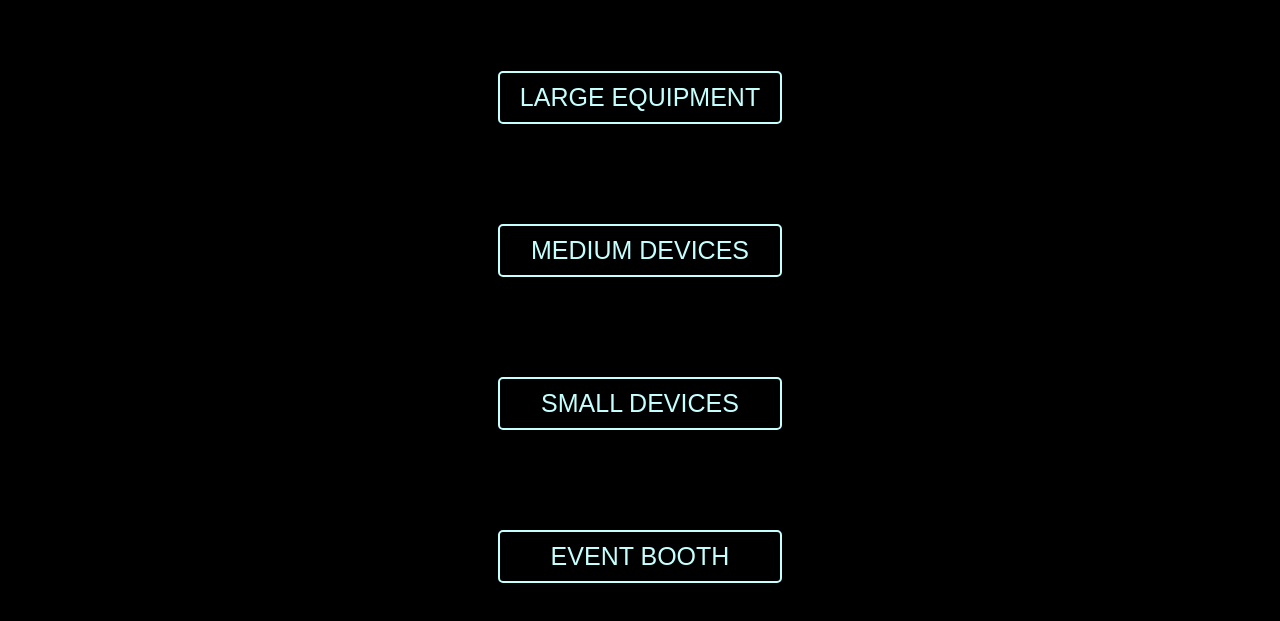
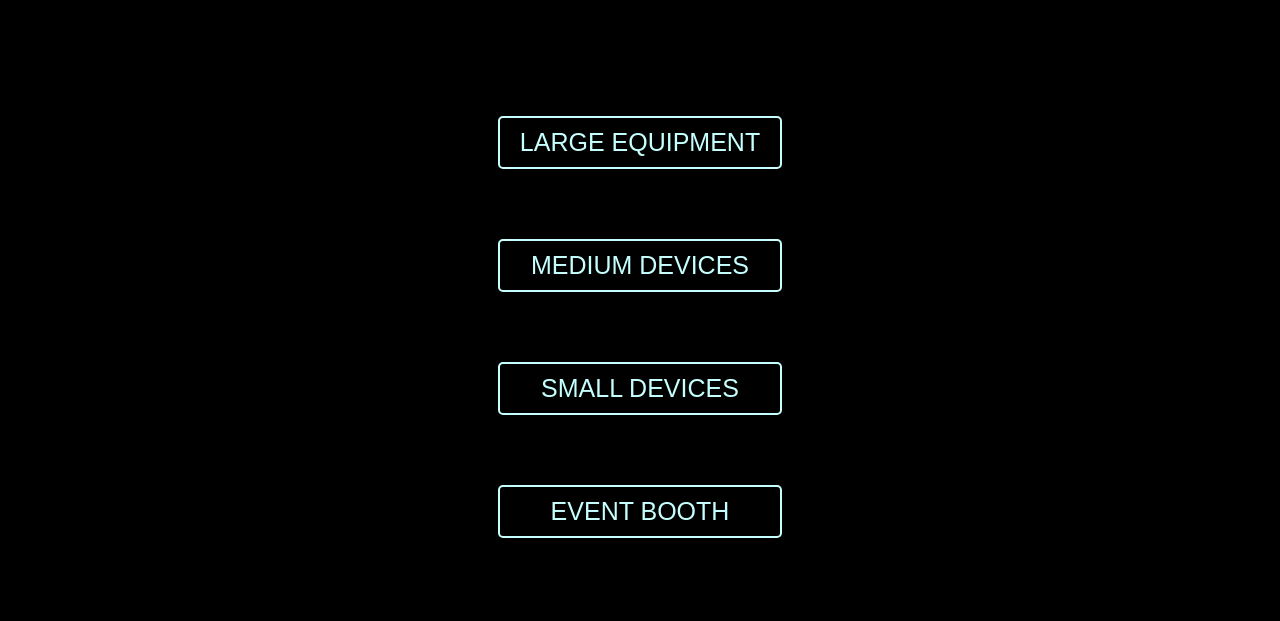
Before and after one commit to seventh-reality/4DWebsite, a plain HTML site: page index.html in a window 1280 px wide. Shown: the part 73-694 px from the top of the page. Drawn offline with Linux system fonts and the light colour scheme.

Commit message:
Update index.html

```diff
--- a/index.html
+++ b/index.html
@@ -86,7 +86,7 @@
       display: flex;
       flex-direction: column; /* Stack buttons vertically */
       justify-content: center;
-      gap: 100px; /* Increased spacing between buttons */
+      gap: 70px; /* Increased spacing between buttons */
     }
 
     .buttons button {
```
